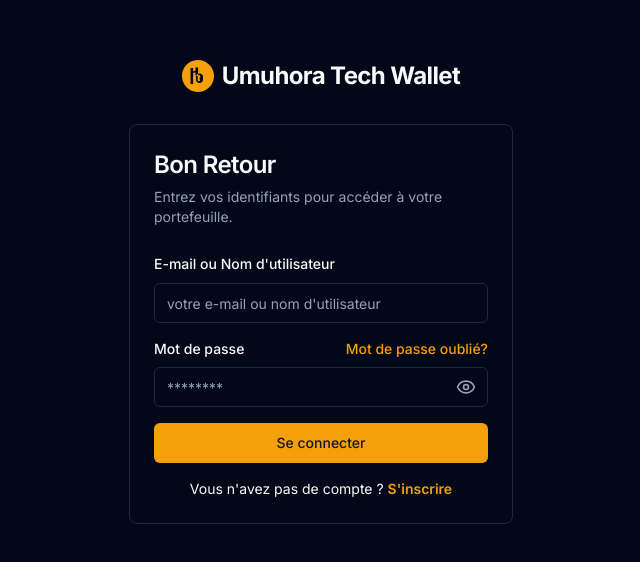
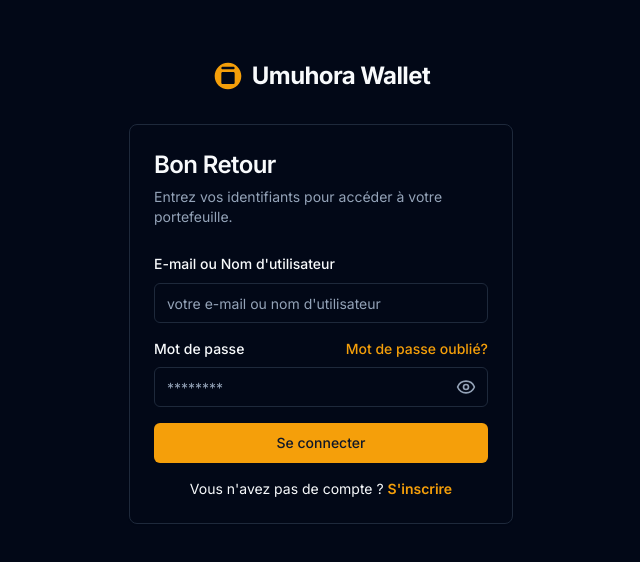
Before and after one commit to Ndikuma/umuhora_wallet, a Next.js app: page /login in a window 1280 px wide. Shown: the part 108-670 px from the top of the page, without its empty margins (319-959 px from the left). Built offline with nearby package versions, Linux system fonts and the light colour scheme; what @genkit-ai/googleai, genkit would draw is missing.

Commit message:
make good logo  or icon match umuhora wallet is repmplece umuhora tech w

```diff
--- a/src/app/(auth)/create-or-restore/page.tsx
+++ b/src/app/(auth)/create-or-restore/page.tsx
@@ -1,5 +1,5 @@
 
-import { BitcoinIcon } from "@/components/icons";
+import { UmuhoraIcon } from "@/components/icons";
 import { Button } from "@/components/ui/button";
 import {
   Card,
@@ -15,8 +15,8 @@
   return (
     <div className="flex min-h-screen flex-col items-center justify-center bg-background p-4">
       <div className="mb-8 flex items-center gap-2">
-        <BitcoinIcon className="size-8 text-primary" />
-        <h1 className="text-2xl font-bold tracking-tight">Umuhora Tech Wallet</h1>
+        <UmuhoraIcon className="size-8 text-primary" />
+        <h1 className="text-2xl font-bold tracking-tight">Umuhora Wallet</h1>
       </div>
       <Card className="w-full max-w-lg">
         <CardHeader className="text-center">
--- a/src/app/(auth)/forgot-password/page.tsx
+++ b/src/app/(auth)/forgot-password/page.tsx
@@ -27,7 +27,7 @@
   CardHeader,
   CardTitle,
 } from "@/components/ui/card";
-import { BitcoinIcon } from "@/components/icons";
+import { UmuhoraIcon } from "@/components/icons";
 
 
 const formSchema = z.object({
@@ -67,8 +67,8 @@
   return (
     <div className="flex min-h-screen flex-col items-center justify-center bg-background p-4">
       <Link href="/" className="mb-8 flex items-center gap-2">
-        <BitcoinIcon className="size-8 text-primary" />
-        <h1 className="text-2xl font-bold tracking-tight">Umuhora Tech Wallet</h1>
+        <UmuhoraIcon className="size-8 text-primary" />
+        <h1 className="text-2xl font-bold tracking-tight">Umuhora Wallet</h1>
       </Link>
       <Card className="w-full max-w-sm">
         <CardHeader>
--- a/src/app/(auth)/login/page.tsx
+++ b/src/app/(auth)/login/page.tsx
@@ -8,15 +8,15 @@
   CardTitle,
 } from "@/components/ui/card"
 import { LoginForm } from "./login-form"
-import { BitcoinIcon } from "@/components/icons"
+import { UmuhoraIcon } from "@/components/icons"
 
 export default function LoginPage() {
   return (
     <div className="flex min-h-screen flex-col items-center justify-center bg-background p-4">
       <Link href="/" className="mb-8 flex items-center gap-2">
-        <BitcoinIcon className="size-8 text-primary" />
+        <UmuhoraIcon className="size-8 text-primary" />
         <h1 className="text-2xl font-bold tracking-tight">
-          Umuhora Tech Wallet
+          Umuhora Wallet
         </h1>
       </Link>
       <Card className="w-full max-w-sm">
--- a/src/app/(auth)/register/page.tsx
+++ b/src/app/(auth)/register/page.tsx
@@ -8,15 +8,15 @@
   CardTitle,
 } from "@/components/ui/card"
 import { RegisterForm } from "./register-form"
-import { BitcoinIcon } from "@/components/icons"
+import { UmuhoraIcon } from "@/components/icons"
 
 export default function RegisterPage() {
   return (
     <div className="flex min-h-screen flex-col items-center justify-center bg-secondary p-4">
       <Link href="/" className="mb-8 flex items-center gap-2">
-        <BitcoinIcon className="size-8 text-primary" />
+        <UmuhoraIcon className="size-8 text-primary" />
         <h1 className="text-2xl font-bold tracking-tight">
-          Umuhora Tech Wallet
+          Umuhora Wallet
         </h1>
       </Link>
       <Card className="w-full max-w-md">
--- a/src/app/(auth)/reset-password/page.tsx
+++ b/src/app/(auth)/reset-password/page.tsx
@@ -27,7 +27,7 @@
   CardHeader,
   CardTitle,
 } from "@/components/ui/card";
-import { BitcoinIcon } from "@/components/icons";
+import { UmuhoraIcon } from "@/components/icons";
 
 
 const formSchema = z.object({
@@ -94,8 +94,8 @@
   return (
     <div className="flex min-h-screen flex-col items-center justify-center bg-background p-4">
        <Link href="/" className="mb-8 flex items-center gap-2">
-        <BitcoinIcon className="size-8 text-primary" />
-        <h1 className="text-2xl font-bold tracking-tight">Umuhora Tech Wallet</h1>
+        <UmuhoraIcon className="size-8 text-primary" />
+        <h1 className="text-2xl font-bold tracking-tight">Umuhora Wallet</h1>
       </Link>
       <Card className="w-full max-w-sm">
         <CardHeader>
--- a/src/app/(auth)/restore-wallet/page.tsx
+++ b/src/app/(auth)/restore-wallet/page.tsx
@@ -7,16 +7,16 @@
   CardTitle,
 } from "@/components/ui/card"
 import { RestoreForm } from "./restore-form"
-import { BitcoinIcon } from "@/components/icons"
+import { UmuhoraIcon } from "@/components/icons"
 import Link from "next/link"
 
 export default function RestoreWalletPage() {
   return (
     <div className="flex min-h-screen flex-col items-center justify-center bg-secondary p-4">
        <Link href="/" className="mb-8 flex items-center gap-2">
-        <BitcoinIcon className="size-8 text-primary" />
+        <UmuhoraIcon className="size-8 text-primary" />
         <h1 className="text-2xl font-bold tracking-tight">
-          Umuhora Tech Wallet
+          Umuhora Wallet
         </h1>
       </Link>
       <Card className="w-full max-w-md">
--- a/src/app/(auth)/verify-email/page.tsx
+++ b/src/app/(auth)/verify-email/page.tsx
@@ -27,7 +27,7 @@
   CardHeader,
   CardTitle,
 } from "@/components/ui/card";
-import { BitcoinIcon } from "@/components/icons";
+import { UmuhoraIcon } from "@/components/icons";
 
 
 const formSchema = z.object({
@@ -134,8 +134,8 @@
   return (
     <div className="flex min-h-screen flex-col items-center justify-center bg-background p-4">
       <Link href="/" className="mb-8 flex items-center gap-2">
-        <BitcoinIcon className="size-8 text-primary" />
-        <h1 className="text-2xl font-bold tracking-tight">Umuhora Tech Wallet</h1>
+        <UmuhoraIcon className="size-8 text-primary" />
+        <h1 className="text-2xl font-bold tracking-tight">Umuhora Wallet</h1>
       </Link>
       <Card className="w-full max-w-sm">
         <CardHeader>
--- a/src/app/layout.tsx
+++ b/src/app/layout.tsx
@@ -22,7 +22,7 @@
 
 
 export const metadata: Metadata = {
-  title: 'Umuhora Tech Wallet',
+  title: 'Umuhora Wallet',
   description: 'Un portefeuille Bitcoin simple et non-custodial',
 };
 
--- a/src/app/page.tsx
+++ b/src/app/page.tsx
@@ -5,7 +5,7 @@
 import { useRouter } from "next/navigation";
 import Link from "next/link";
 import { Button } from "@/components/ui/button";
-import { BitcoinIcon } from "@/components/icons";
+import { UmuhoraIcon } from "@/components/icons";
 import { ArrowRight, Loader2 } from "lucide-react";
 
 function getCookie(name: string): string | null {
@@ -24,9 +24,9 @@
       <header className="sticky top-0 z-40 w-full border-b border-white/10 bg-background/80 backdrop-blur-sm">
         <div className="container flex h-20 items-center justify-between py-6">
           <Link href="/" className="flex items-center gap-3">
-            <BitcoinIcon className="size-8 text-primary" />
+            <UmuhoraIcon className="size-8 text-primary" />
             <h2 className="text-xl font-bold tracking-tight">
-              Umuhora Tech Wallet
+              Umuhora Wallet
             </h2>
           </Link>
           <nav className="hidden items-center gap-2 md:flex">
--- a/src/components/icons.tsx
+++ b/src/components/icons.tsx
@@ -1,5 +1,21 @@
 
 import type { SVGProps } from "react"
+
+export function UmuhoraIcon(props: SVGProps<SVGSVGElement>) {
+  return (
+    <svg
+      role="img"
+      viewBox="0 0 24 24"
+      fill="currentColor"
+      xmlns="http://www.w3.org/2000/svg"
+      {...props}
+    >
+        <path
+          d="M12 2C6.48 2 2 6.48 2 12C2 17.52 6.48 22 12 22C17.52 22 22 17.52 22 12C22 6.48 17.52 2 12 2ZM17 17C17 17.55 16.55 18 16 18H8C7.45 18 7 17.55 7 17V10C7 9.45 7.45 9 8 9H16C16.55 9 17 9.45 17 10V17ZM16 7H8C7.45 7 7 6.55 7 6V6C7 5.45 7.45 5 8 5H16C16.55 5 17 5.45 17 6V6C17 6.55 16.55 7 16 7Z"
+        />
+    </svg>
+  );
+}
 
 export function BitcoinIcon(props: SVGProps<SVGSVGElement>) {
   return (
--- a/src/components/main-nav.tsx
+++ b/src/components/main-nav.tsx
@@ -13,7 +13,7 @@
   Zap,
   LifeBuoy,
 } from "lucide-react";
-import { BitcoinIcon } from "@/components/icons";
+import { UmuhoraIcon } from "@/components/icons";
 import {
   SidebarHeader,
   SidebarContent,
@@ -53,9 +53,9 @@
     <>
       <SidebarHeader className="p-4">
         <Link href="/dashboard" className="flex items-center gap-2">
-          <BitcoinIcon className="size-7" />
+          <UmuhoraIcon className="size-7" />
           <h2 className="text-lg font-semibold tracking-tight text-foreground group-data-[collapsible=icon]:hidden">
-            Umuhora Tech Wallet
+            Umuhora Wallet
           </h2>
         </Link>
       </SidebarHeader>
```
Also changed, not shown: 1 other file (tests, documents, lock files or other folders).
